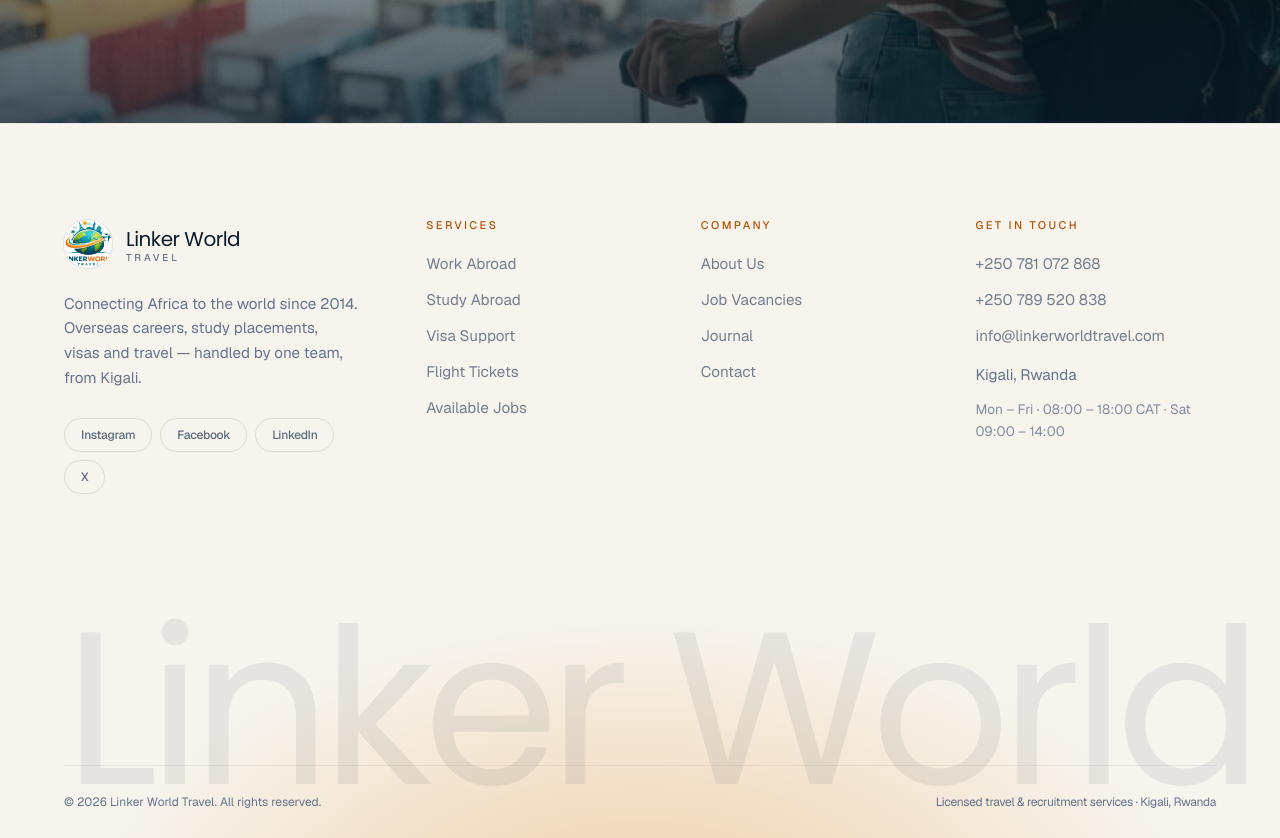
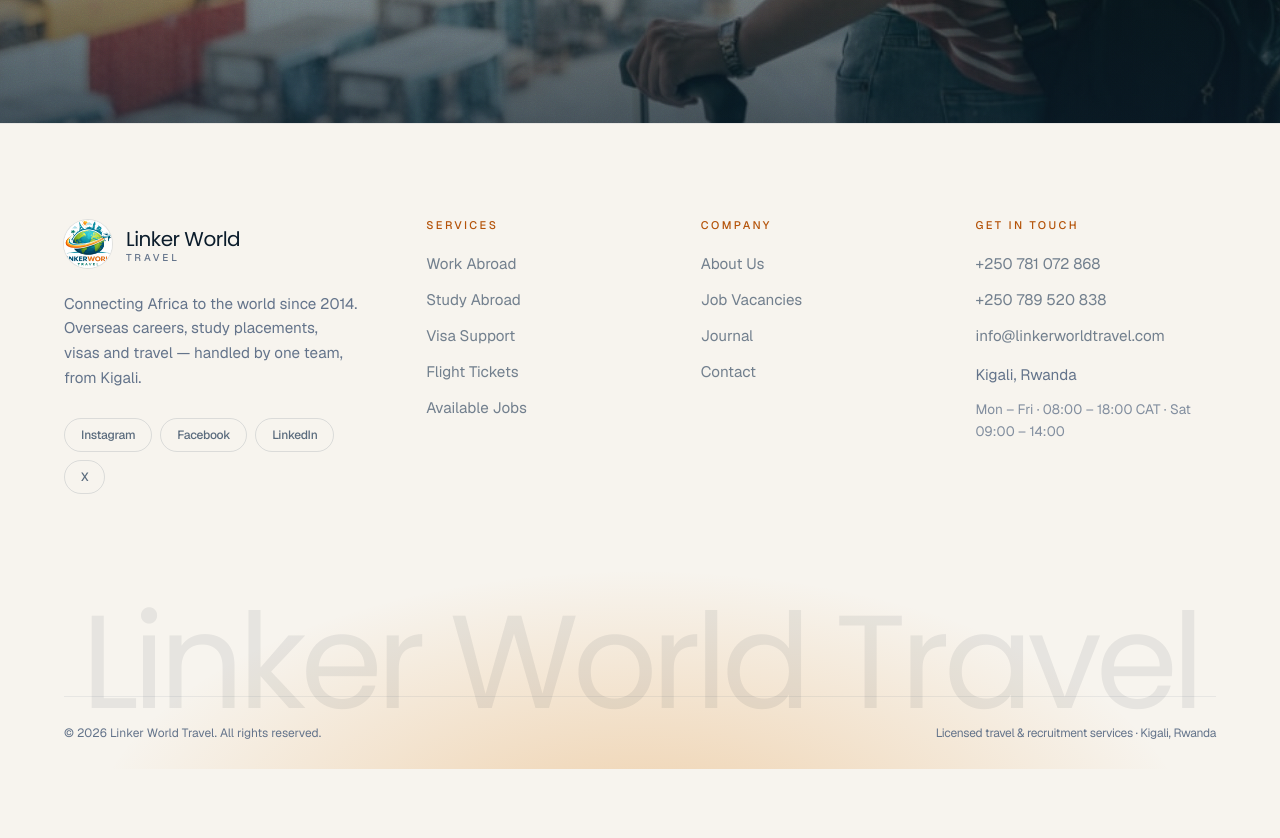
Before and after one commit to AudrinL/linker, a Next.js app: page / in a window 1280 px wide. Shown: the part 7503-8341 px from the top of the page. After the commit the page ends 8272 px from the top, so only its background shows below. Built offline with nearby package versions, Linux system fonts and the light colour scheme.

Commit message:
updated the site

```diff
--- a/src/app/globals.css
+++ b/src/app/globals.css
@@ -274,6 +274,19 @@
     padding-inline: clamp(1.25rem, 5vw, 4.5rem);
   }
 
+  /* — Footer wordmark —
+     Sized against its own container rather than the viewport, because the
+     shell's padding is fluid: a vw-based size cannot track the content box and
+     the nowrap wordmark ends up wider than its parent, overflowing instead of
+     centring. 11.5cqw sets the mark just inside the container's width. */
+  .wordmark {
+    container-type: inline-size;
+  }
+
+  .wordmark > p {
+    font-size: 11.5cqw;
+  }
+
   /* — Reveal primitives. GSAP drives these; CSS defines rest state. — */
   .will-reveal {
     opacity: 0;
--- a/src/components/layout/Footer.tsx
+++ b/src/components/layout/Footer.tsx
@@ -114,10 +114,10 @@ export default function Footer() {
         </div>
 
         {/* Oversized wordmark, clipped by the fold */}
-        <div className="relative mt-24 select-none">
+        <div className="wordmark relative mt-24 select-none">
           <p
             aria-hidden
-            className="translate-y-[18%] whitespace-nowrap text-center font-display text-[clamp(3.5rem,17vw,15rem)] leading-[0.8] tracking-[-0.045em] text-bone/[0.07]"
+            className="translate-y-[18%] whitespace-nowrap text-center font-display leading-[0.8] tracking-[-0.045em] text-bone/[0.07]"
           >
             Linker World Travel
           </p>
```
